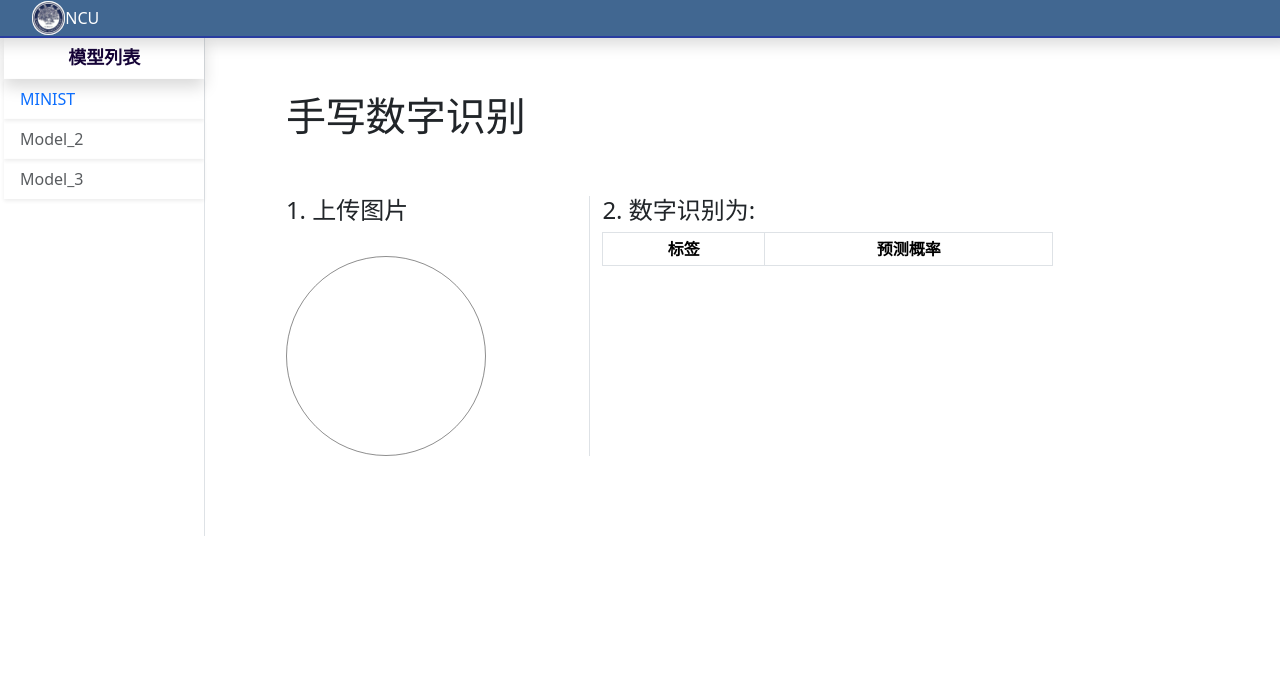
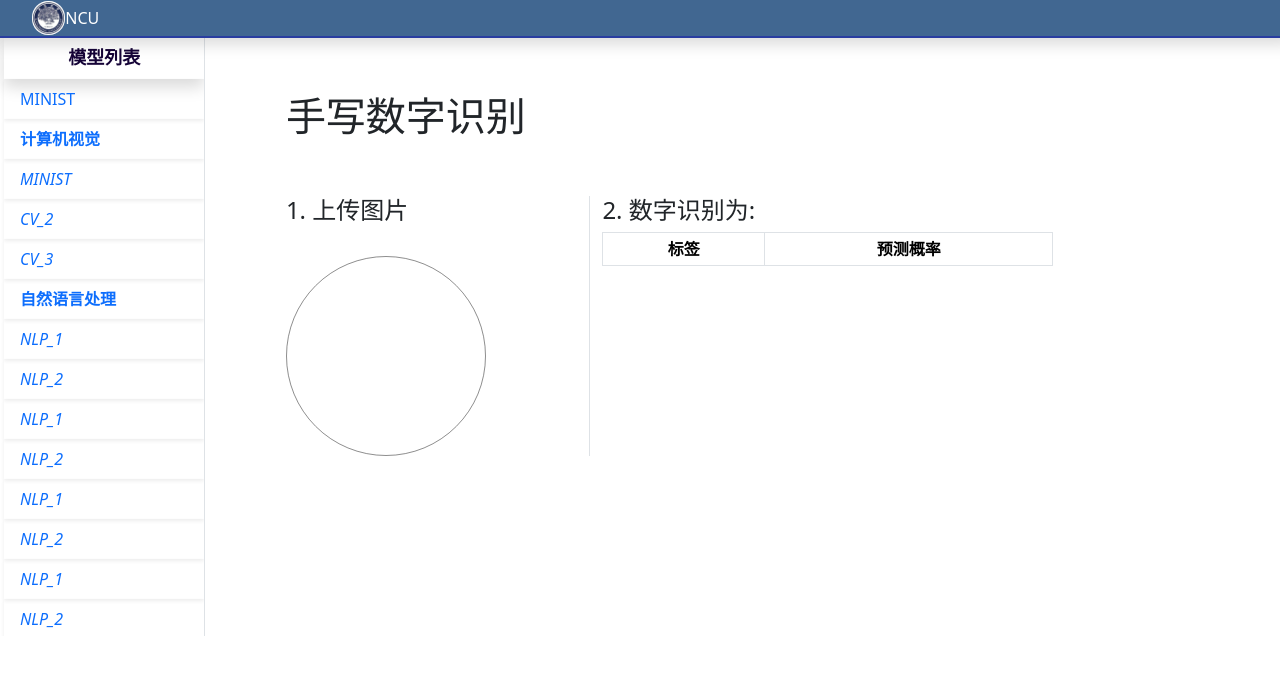
Before and after one commit to Algorineko/MINIST_in_Web_Demo, a Vue app: page /#/minist in a window 1280 px wide. Shown: the top 674 px of the page. Built offline with nearby package versions, Linux system fonts and the light colour scheme.

Commit message:
增加模型列表滚动条和分类展开折叠

```diff
--- a/src/App.vue
+++ b/src/App.vue
@@ -6,7 +6,7 @@
     </div>
     <!-- 导航栏 -->
     <div class="model_nav col-md-2 offset-md-0 border-end">
-      <ul class="nav flex-column">
+      <ul class="model_list nav flex-column">
         <li class="nav-item nav_title shadow">
           <a class="nav-link text-center nav_header">模型列表</a>
         </li>
@@ -14,10 +14,23 @@
           <a class="nav-link active" aria-current="page" href="#/minist">MINIST</a>
         </li>
         <li class="nav-item shadow-sm">
-          <a class="nav-link disabled" href="#">Model_2</a>
+          <a class="nav-link" href="#" @click="CV_toggle"><b>计算机视觉</b></a>
         </li>
+        <template v-for="(model,index) in CV_arr">
+          <li class="nav-item shadow-sm" v-if="CV_isopen" :key="index">
+            <a class="nav-link" :href="'#/' + model.href"><i>{{ model.name }}</i></a>
+          </li>
+        </template>
         <li class="nav-item shadow-sm">
-          <a class="nav-link disabled" href="#">Model_3</a>
+          <a class="nav-link" href="#" @click="NLP_toggle"><b>自然语言处理</b></a>
+        </li>
+        <template v-for="(model,index) in NLP_arr">
+          <li class="nav-item shadow-sm" v-if="NLP_isopen" :key="index">
+            <a class="nav-link" :href="'#/' + model.href"><i>{{ model.name }}</i></a>
+          </li>
+        </template>
+        <li class="nav-item shadow-sm">
+          <a class="nav-link disabled" href="#"><b>其他</b></a>
         </li>
       </ul>
     </div>
@@ -29,6 +42,134 @@
 </template>
 
 <script>
+  export default{
+    data(){
+      return{
+        CV_isopen:true,
+        CV_arr:[
+          {
+            index: 1,
+            name:"MINIST",
+            href:"minist",
+          },
+          {
+            index: 2,
+            name:"CV_2",
+            href:"cv2",
+          },
+          {
+            index: 3,
+            name:"CV_3",
+            href:"cv3",
+          },
+        ],
+        NLP_isopen:true,
+        NLP_arr:[
+          {
+            index: 1,
+            name:"NLP_1",
+            href:"nlp1",
+          },
+          {
+            index: 2,
+            name:"NLP_2",
+            href:"nlp2",
+          },
+          {
+            index: 1,
+            name:"NLP_1",
+            href:"nlp1",
+          },
+          {
+            index: 2,
+            name:"NLP_2",
+            href:"nlp2",
+          },
+          {
+            index: 1,
+            name:"NLP_1",
+            href:"nlp1",
+          },
+          {
+            index: 2,
+            name:"NLP_2",
+            href:"nlp2",
+          },
+          {
+            index: 1,
+            name:"NLP_1",
+            href:"nlp1",
+          },
+          {
+            index: 2,
+            name:"NLP_2",
+            href:"nlp2",
+          },
+          {
+            index: 1,
+            name:"NLP_1",
+            href:"nlp1",
+          },
+          {
+            index: 2,
+            name:"NLP_2",
+            href:"nlp2",
+          },
+          {
+            index: 1,
+            name:"NLP_1",
+            href:"nlp1",
+          },
+          {
+            index: 2,
+            name:"NLP_2",
+            href:"nlp2",
+          },
+          {
+            index: 1,
+            name:"NLP_1",
+            href:"nlp1",
+          },
+          {
+            index: 2,
+            name:"NLP_2",
+            href:"nlp2",
+          },
+          {
+            index: 1,
+            name:"NLP_1",
+            href:"nlp1",
+          },
+          {
+            index: 2,
+            name:"NLP_2",
+            href:"nlp2",
+          },
+          {
+            index: 1,
+            name:"NLP_1",
+            href:"nlp1",
+          },
+          {
+            index: 2,
+            name:"NLP_2",
+            href:"nlp2",
+          },
+        ],
+      }
+    },
+    methods:{
+      CV_toggle(){
+        this.CV_isopen=!this.CV_isopen;
+      },
+      NLP_toggle(){
+        this.NLP_isopen=!this.NLP_isopen;
+      },
+    },
+    computed: {
+
+    }
+  }
 </script>
 
 <style>
@@ -57,6 +198,8 @@
 .model_nav{
   background-color: #fff;
   padding: 0px 0px 0px 16px;
+  overflow: auto;
+  height: 600px;
 }
 .nav_title{
   padding: 0%;
--- a/src/views/MINIST.vue
+++ b/src/views/MINIST.vue
@@ -15,7 +15,6 @@
         </div>
         <div class="col-md-6 offset-md-0">
           <h4 class="">2. 数字识别为:{{ recognizedNum }}</h4>
-
             <table class="table table-sm table-bordered text-center">
               <thead>
                 <tr>
@@ -33,7 +32,6 @@
                 </tr>
               </tbody>
             </table>
-
         </div>
       </div>
       <br>
```
Lines whose indentation alone changed are shown as unchanged.
